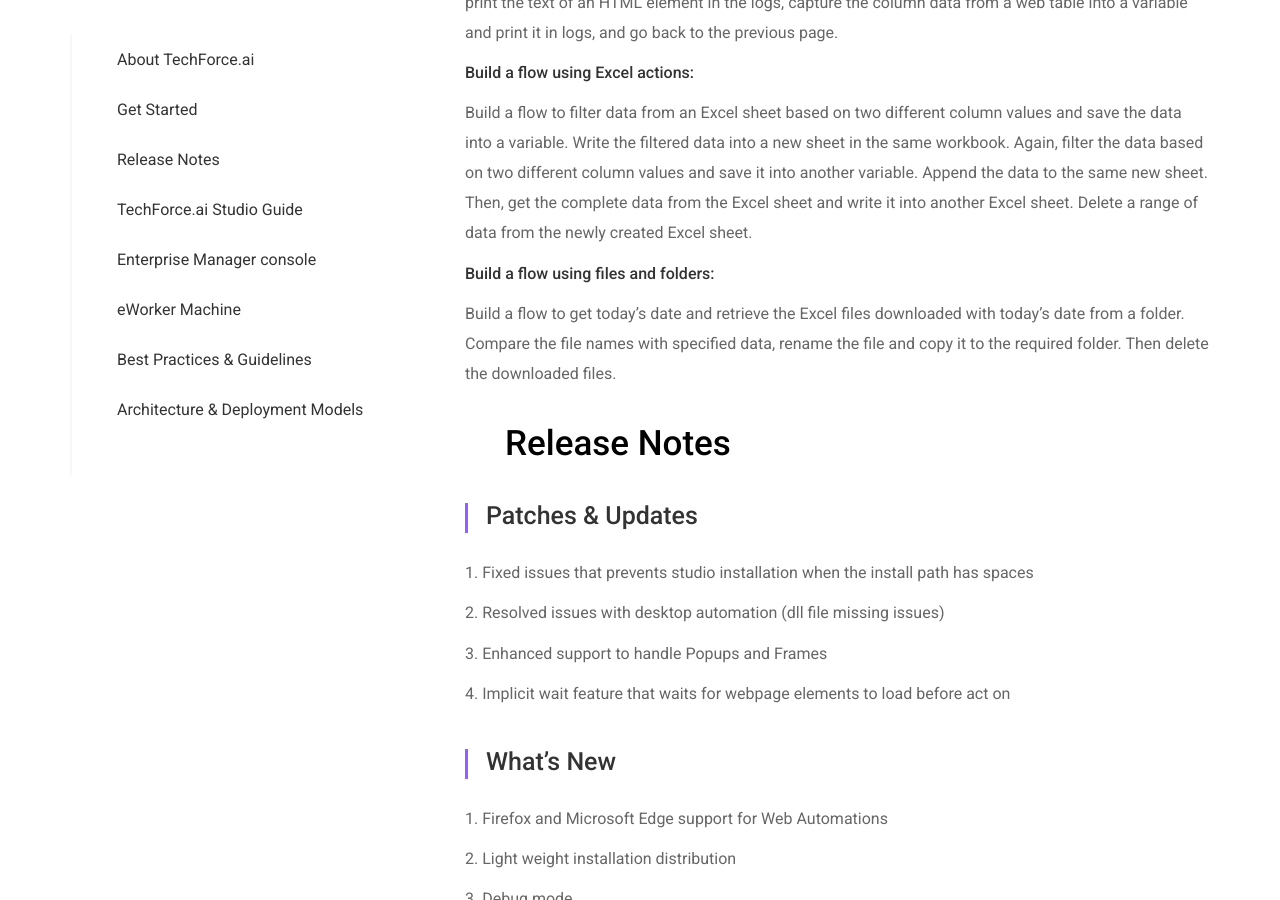
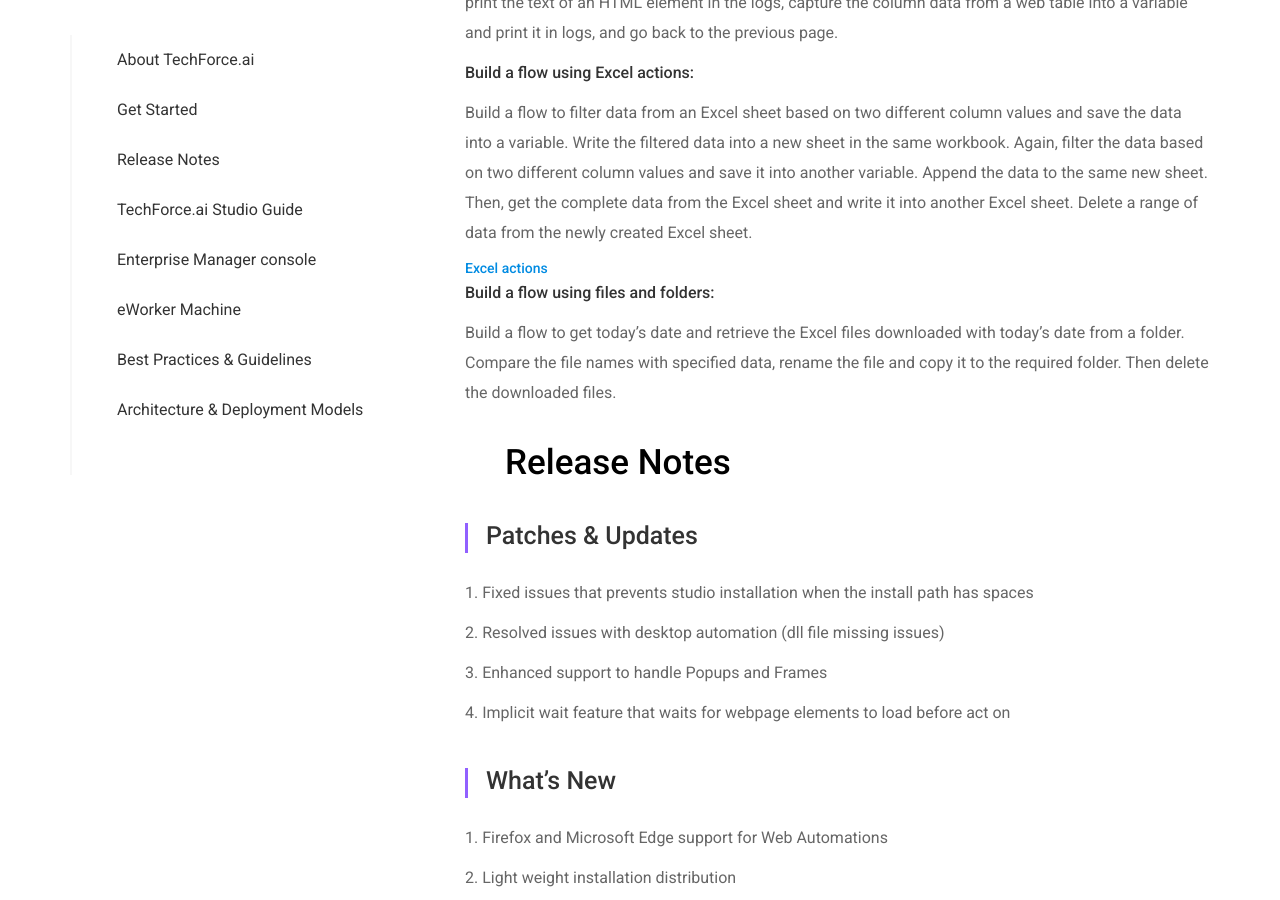
Before and after one commit to digitamizers/Documentation, a Jekyll site: the page built from index.md, in a window 1280 px wide and 900 px high, scrolled down 4957 px. Built offline with Jekyll 4.4.1, drawn with Linux system fonts in a browser that asks for light colours.

Commit message:
cdsggfhjk

```diff
--- a/_layouts/default.html
+++ b/_layouts/default.html
@@ -867,6 +867,7 @@
                             <p>Build a flow to open a webpage, click on an element, scroll the page down, take the snapshot of a page, print the text of an HTML element in the logs, capture the column data from a web table into a variable and print it in logs, and go back to the previous page.</p>
                             <h5>Build a flow using Excel actions:</h5>
                             <p>Build a flow to filter data from an Excel sheet based on two different column values and save the data into a variable. Write the filtered data into a new sheet in the same workbook. Again, filter the data based on two different column values and save it into another variable. Append the data to the same new sheet. Then, get the complete data from the Excel sheet and write it into another Excel sheet. Delete a range of data from the newly created Excel sheet.</p>
+                            <a href="assets/files/Excel.dox" download>Excel actions</a>
                             <h5>Build a flow using files and folders:</h5>
                             <p>Build a flow to get today’s date and retrieve the Excel files downloaded with today’s date from a folder. Compare the file names with specified data, rename the file and copy it to the required folder. Then delete the downloaded files.</p>
                             </div>
@@ -2347,7 +2348,7 @@
                                <p style="text-align:center;"><strong>Figure: Business Process tab </strong></p>
                                <p>4. eWorker machine tab lists the machines registered with the eManager console. It contains the required runtime to execute the action flows that are published to eManager console.</p>
                                <img src="{{ '/assets/images/doc-img50.png' | relative_url }}"alt="image" class="topImg" style="border: 1px solid green;margin-left:0%;margin-top:10px;margin-bottom:10px;">
-                                    <p style="text-align:center;"><strong>Figure: Workers tab </strong></p>
+                               <p style="text-align:center;"><strong>Figure: Workers tab </strong></p>
                                <p>5. Queues shows the current and pending tasks waiting for the execution in the eWorker machine.</p>
                                <img src="{{ '/assets/images/doc-img51.png' | relative_url }}"alt="image" class="topImg" style="border: 1px solid green;margin-left:0%;margin-top:10px;margin-bottom:10px;">
                                  <p style="text-align:center;"><strong>Figure:  Queues</strong></p>
```
Also changed, not shown: 1 other file.
